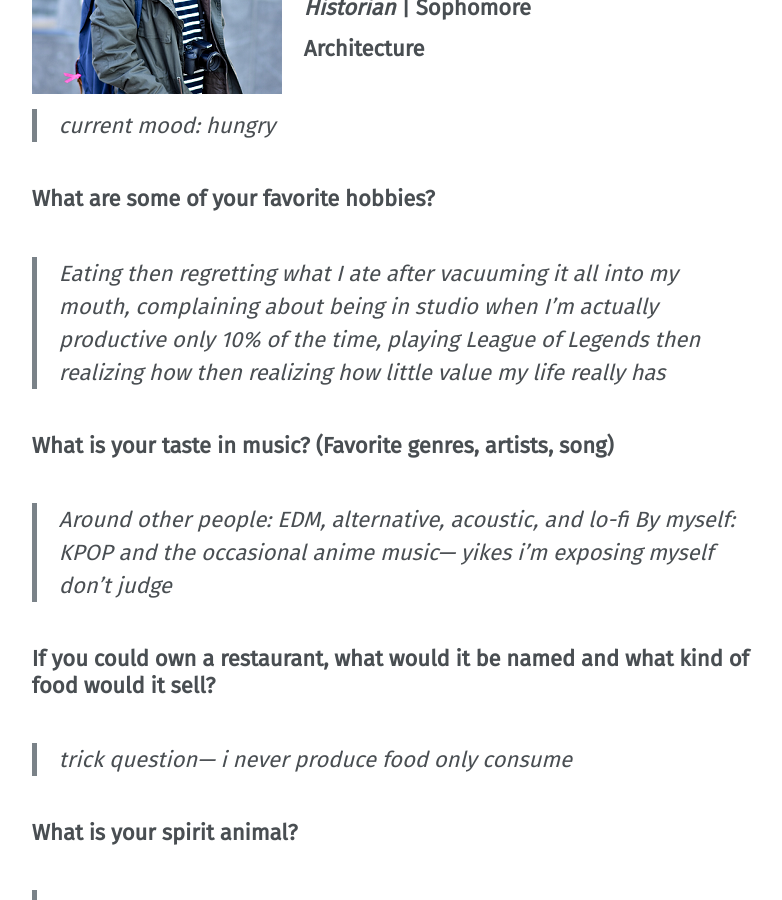
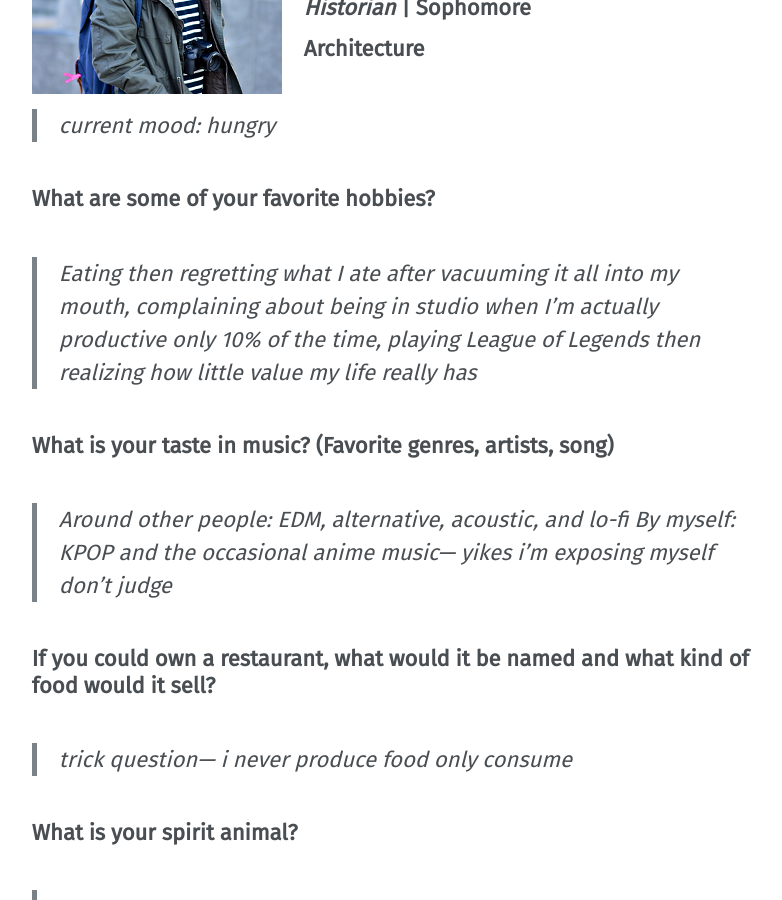
Before and after one commit to vtfasa/vtfasa.github.io, a Jekyll site: the page built from _pages/officers/eboard.md, in a window 1280 px wide and 900 px high, scrolled down 5880 px. Shown: the whole window, without its empty margins (252-1034 px from the left). Built offline with Jekyll 4.4.1, drawn with Linux system fonts in a browser that asks for light colours; some web fonts are replaced.

Commit message:
Minoir Changes

```diff
--- a/_pages/officers/eboard.md
+++ b/_pages/officers/eboard.md
@@ -166,7 +166,7 @@ permalink: /officers/eboard/
 
 ### **What are some of your favorite hobbies?**
 
-> *Eating then regretting what I ate after vacuuming it all into my mouth, complaining about being in studio when I’m actually productive only 10% of the time, playing League of Legends then realizing how then realizing how little value my life really has*
+> *Eating then regretting what I ate after vacuuming it all into my mouth, complaining about being in studio when I’m actually productive only 10% of the time, playing League of Legends then realizing how little value my life really has*
 
 ### **What is your taste in music? (Favorite genres, artists, song)**
 
```
